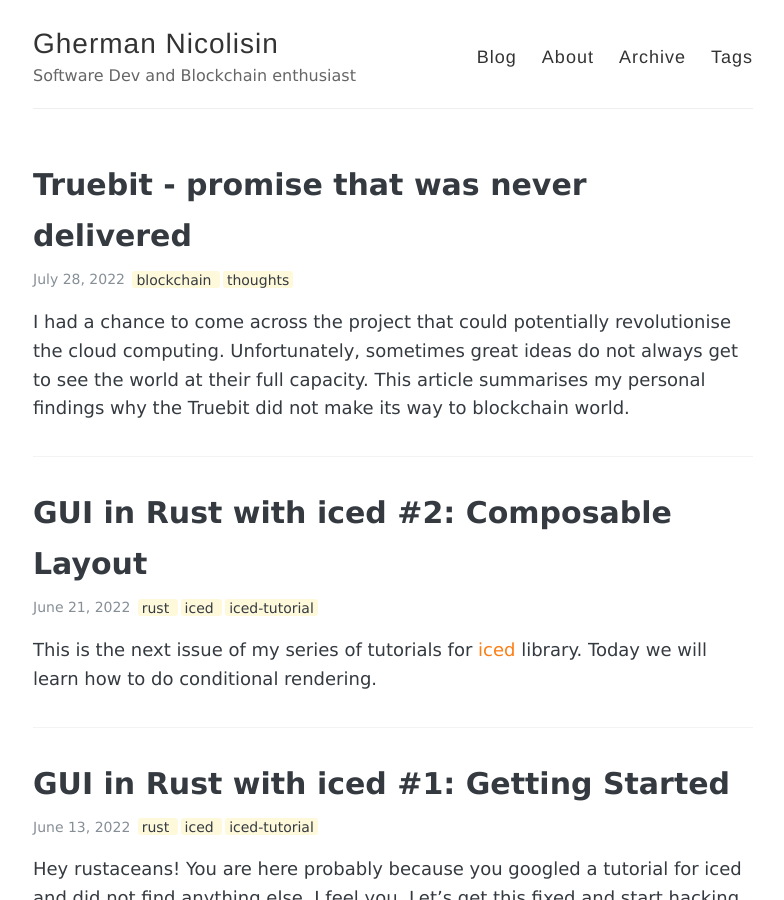
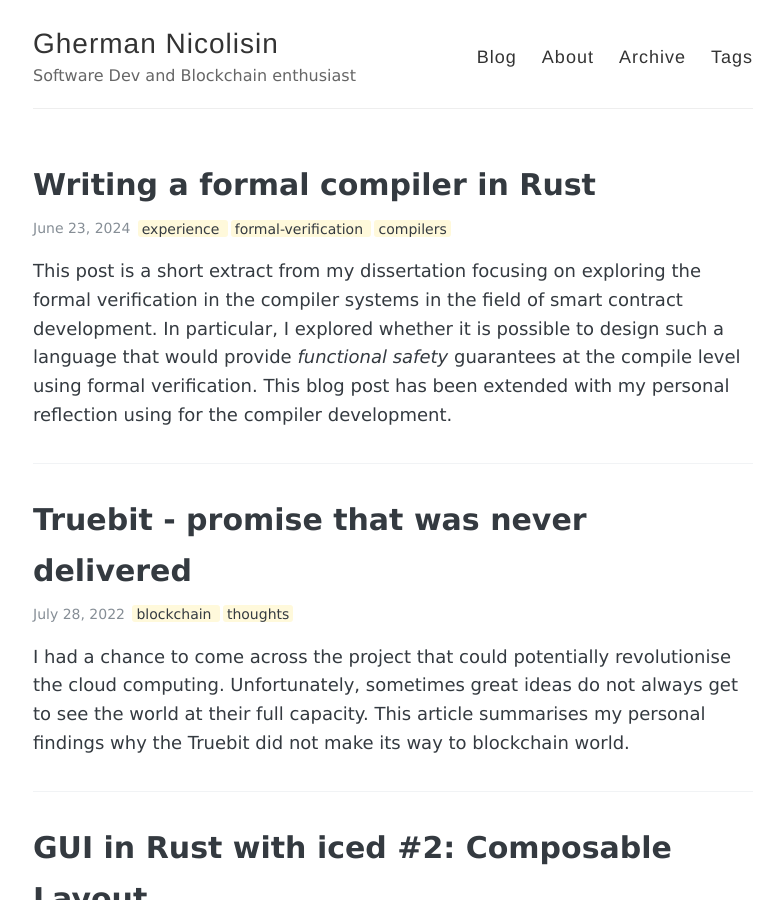
Before and after one commit to SkymanOne/SkymanOne.github.io, a Jekyll site: the page built from index.html, in a window 1280 px wide and 900 px high. Shown: the whole window, without its empty margins (247-1031 px from the left). Built offline with Jekyll 4.4.1, drawn with Linux system fonts in a browser that asks for light colours; the list of posts is cut into pages by our own code.

Commit message:
add abstract

```diff
--- /dev/null
+++ b/_posts/2024-06-23-formal-compiler.md
@@ -0,0 +1,13 @@
+---
+layout: post
+title: "Writing a formal compiler in Rust"
+tags: [experience, formal-verification, compilers]
+---
+
+
+This post is a short extract from my dissertation focusing on exploring the formal verification in the compiler systems
+in the field of smart contract development. In particular, I explored whether it is possible to design such a language
+that would provide _functional safety_ guarantees at the compile level using formal verification.
+This blog post has been extended with my personal reflection using for the compiler development.
+
+# Intro
```
Also changed, not shown: about.md (+1 -0 lines).
